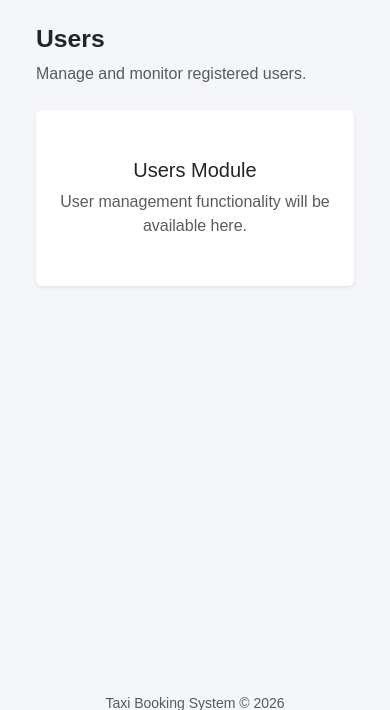
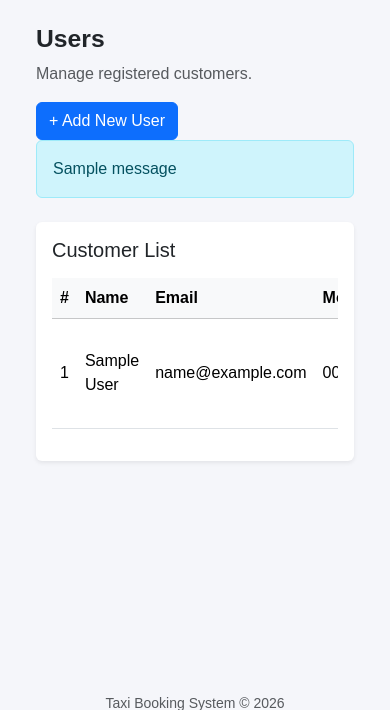
Before and after one commit to Vraj-patel03/TexiBooking, a Django app: page /users/ in a window 390 px wide. Shown: the part 56-766 px from the top of the page. Run offline with Django 5.2, Linux system fonts and the light colour scheme; a user stored in the database is signed in; tables that the repository leaves empty hold one stand-in row (values such as "Sample post"); one stand-in notice (Sample message) is shown.

Commit message:
Add customer management functionality

```diff
--- a/config/urls.py
+++ b/config/urls.py
@@ -29,4 +29,8 @@ urlpatterns = [
     path('drivers/', views.drivers_view, name='drivers'),
     path('users/', views.users_view, name='users'),
     path('bookings/', views.bookings_view, name='bookings'),
+    path('users/<int:user_id>/edit/', views.user_edit, name='user_edit'),
+    path('users/<int:user_id>/delete/', views.user_delete, name='user_delete'),
+    path('users/<int:user_id>/', views.user_detail, name='user_detail'),
+    path('users/add/', views.user_create, name='user_create'),
 ]
--- a/core/admin.py
+++ b/core/admin.py
@@ -1,4 +1,7 @@
+
 from django.contrib import admin
-from .models import AdminAccount
+from .models import AdminAccount, Customer
+
 
 admin.site.register(AdminAccount)
+admin.site.register(Customer)
--- a/core/models.py
+++ b/core/models.py
@@ -1,4 +1,6 @@
+
 from django.db import models
+from django.contrib.auth.hashers import make_password, check_password
 
 
 class AdminAccount(models.Model):
@@ -9,3 +11,20 @@ class AdminAccount(models.Model):
 
     def __str__(self):
         return self.username
+
+
+class Customer(models.Model):
+    name = models.CharField(max_length=150)
+    email = models.EmailField(unique=True)
+    mobile = models.CharField(max_length=15)
+    password = models.CharField(max_length=128)
+    created_at = models.DateTimeField(auto_now_add=True)
+
+    def set_password(self, raw_password):
+        self.password = make_password(raw_password)
+
+    def check_password(self, raw_password):
+        return check_password(raw_password, self.password)
+
+    def __str__(self):
+        return self.name
--- a/core/templates/core/users.html
+++ b/core/templates/core/users.html
@@ -1,23 +1,92 @@
+
 {% extends 'core/base.html' %}
+
+{% block title %}Users | Taxi Booking{% endblock %}
 
 {% block content %}
 
 <div class="container-fluid py-4">
 
     <h2 class="fw-bold">Users</h2>
+    <p class="text-muted">Manage registered customers.</p>
 
-    <p class="text-muted">
-        Manage and monitor registered users.
-    </p>
+
+    <a href="{% url 'user_create' %}" class="btn btn-primary">
+        + Add New User
+    </a>
+
+    {% if messages %}
+        {% for message in messages %}
+            <div class="alert alert-info">
+                {{ message }}
+            </div>
+        {% endfor %}
+    {% endif %}
 
     <div class="card border-0 shadow-sm mt-4">
-        <div class="card-body text-center py-5">
+        <div class="card-body">
 
-            <h5>Users Module</h5>
+            <h5 class="mb-3">Customer List</h5>
 
-            <p class="text-muted mb-0">
-                User management functionality will be available here.
-            </p>
+            <div class="table-responsive">
+                <table class="table table-hover align-middle">
+
+                    <thead class="table-light">
+                        <tr>
+                            <th>#</th>
+                            <th>Name</th>
+                            <th>Email</th>
+                            <th>Mobile</th>
+                            <th>Registered</th>
+                            <th>Actions</th>
+                        </tr>
+                    </thead>
+
+                    <tbody>
+                        {% for customer in customers %}
+                        <tr>
+                            <td>{{ forloop.counter }}</td>
+                            <td>{{ customer.name }}</td>
+                            <td>{{ customer.email }}</td>
+                            <td>{{ customer.mobile }}</td>
+                            <td>{{ customer.created_at|date:"d M Y" }}</td>
+
+                            <td>
+                                <a href="{% url 'user_detail' customer.id %}"
+                                    class="btn btn-sm btn-info text-white">
+                                    View
+                                </a>
+
+                                <a href="{% url 'user_edit' customer.id %}"
+                                   class="btn btn-sm btn-primary">
+                                    Edit
+                                </a>
+
+                                <form method="POST"
+                                      action="{% url 'user_delete' customer.id %}"
+                                      class="d-inline"
+                                      onsubmit="return confirm('Delete this customer?');">
+                                    {% csrf_token %}
+
+                                    <button type="submit"
+                                            class="btn btn-sm btn-danger">
+                                        Delete
+                                    </button>
+                                </form>
+                            </td>
+                        </tr>
+
+                        {% empty %}
+                        <tr>
+                            <td colspan="6" class="text-center text-muted py-4">
+                                No customers registered yet.
+                            </td>
+                        </tr>
+                        {% endfor %}
+                    </tbody>
+
+                </table>
+            </div>
 
         </div>
     </div>
--- a/core/views.py
+++ b/core/views.py
@@ -6,11 +6,14 @@ from django.contrib.auth import authenticate, login, logout
 from django.contrib import messages
 from django.contrib.auth.models import User
 from django.contrib.auth.hashers import make_password, check_password
-from .models import AdminAccount
+from .models import AdminAccount, Customer
 from django.core.mail import send_mail
 from django.contrib.auth.password_validation import validate_password
 from django.core.exceptions import ValidationError
 from django.contrib.auth.decorators import login_required, user_passes_test
+from django.shortcuts import render, redirect, get_object_or_404
+
+
 
 
 def login_view(request):
@@ -325,10 +328,99 @@ def drivers_view(request):
 
 @login_required(login_url='login')
 @admin_required
+def user_create(request):
+
+    if request.method == 'POST':
+        name = request.POST.get('name', '').strip()
+        email = request.POST.get('email', '').strip()
+        mobile = request.POST.get('mobile', '').strip()
+        password = request.POST.get('password', '')
+
+        if not name or not email or not mobile or not password:
+            messages.error(request, 'All fields are required.')
+
+        elif Customer.objects.filter(email__iexact=email).exists():
+            messages.error(request, 'Email already exists.')
+
+        else:
+            customer = Customer(
+                name=name,
+                email=email,
+                mobile=mobile
+            )
+
+            customer.set_password(password)
+            customer.save()
+
+            messages.success(request, 'Customer added successfully.')
+            return redirect('users')
+
+    return render(request, 'core/user_create.html')
+
+
+@login_required(login_url='login')
+@admin_required
+def user_edit(request, user_id):
+    customer = get_object_or_404(Customer, id=user_id)
+
+    if request.method == 'POST':
+        name = request.POST.get('name', '').strip()
+        email = request.POST.get('email', '').strip()
+        mobile = request.POST.get('mobile', '').strip()
+        password = request.POST.get('password', '')
+
+        if not name or not email or not mobile:
+            messages.error(request, 'All fields are required.')
+
+        elif Customer.objects.filter(email__iexact=email).exclude(id=user_id).exists():
+            messages.error(request, 'Email already exists.')
+
+        else:
+            customer.name = name
+            customer.email = email
+            customer.mobile = mobile
+
+            if password:
+                customer.set_password(password)
+
+            customer.save()
+
+            messages.success(request, 'Customer updated successfully.')
+            return redirect('users')
+
+    return render(request, 'core/user_edit.html', {
+        'customer': customer
+    })
+
+
+@login_required(login_url='login')
+@admin_required
+def user_delete(request, user_id):
+    customer = get_object_or_404(Customer, id=user_id)
+
+    if request.method == 'POST':
+        customer.delete()
+        messages.success(request, 'Customer deleted successfully.')
+
+    return redirect('users')
+
+
+@login_required(login_url='login')
+@admin_required
 def users_view(request):
+    customers = Customer.objects.all().order_by('-created_at')
+
     return render(request, 'core/users.html', {
-        'page_title': 'Users',
-        'page_description': 'View and manage registered users.'
+        'customers': customers
+    })
+
+@login_required(login_url='login')
+@admin_required
+def user_detail(request, user_id):
+    customer = get_object_or_404(Customer, id=user_id)
+
+    return render(request, 'core/user_detail.html', {
+        'customer': customer
     })
 
 
```
Also changed, not shown: core/templates/core/user_create.html (added, +67 -0 lines), core/templates/core/user_detail.html (added, +76 -0 lines), core/templates/core/user_edit.html (added, +70 -0 lines), core/migrations/0002_customer.py (added).
